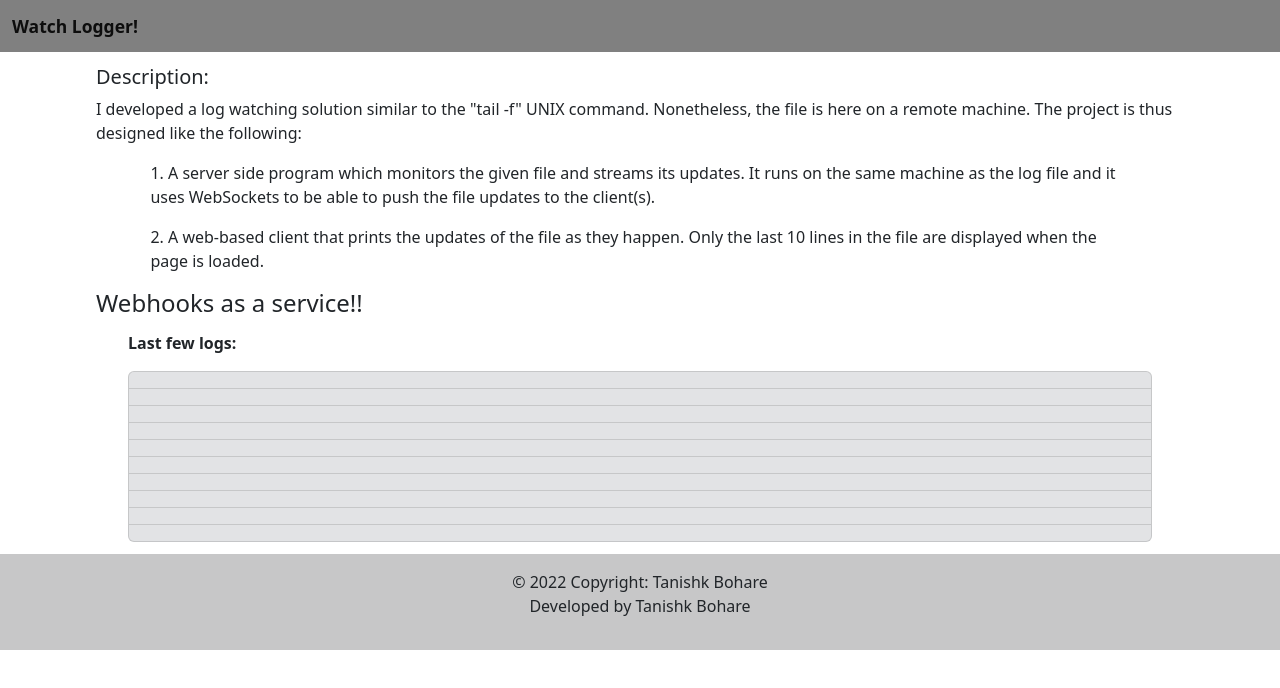
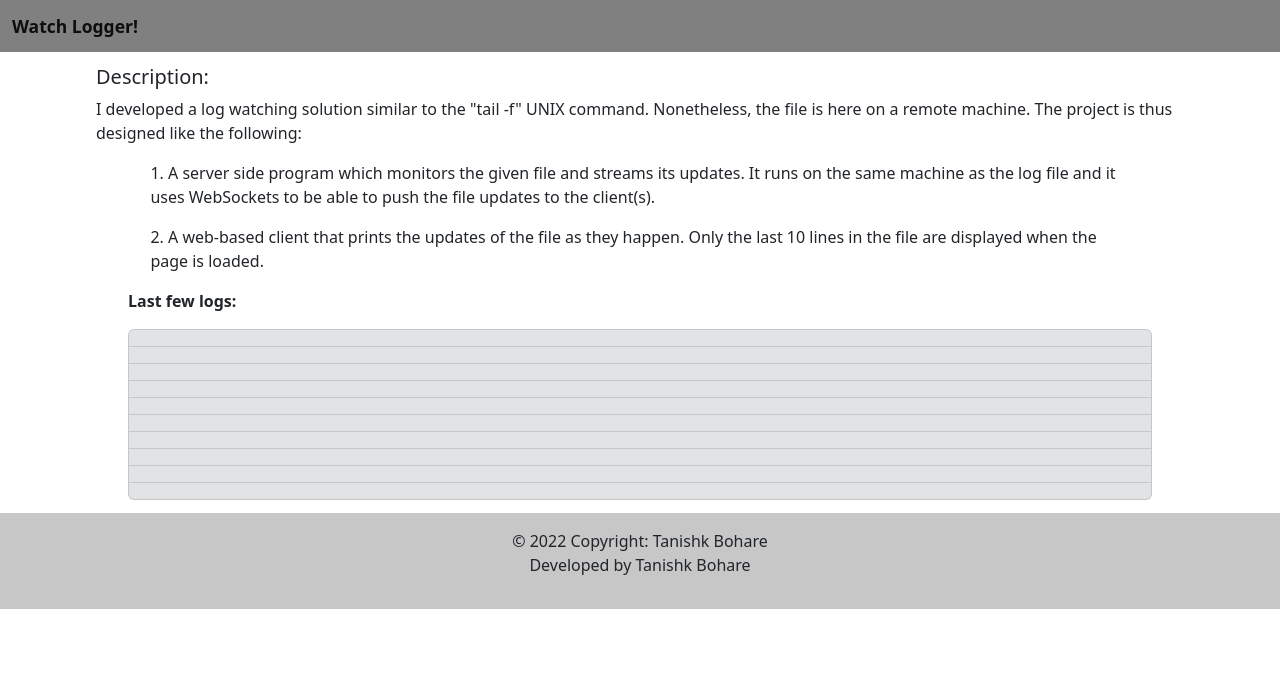
Before and after one commit to Tanishk-Bohare/watchlogger, a website: page index.html in a window 1280 px wide. Drawn offline with nearby package versions, Linux system fonts and the light colour scheme; no server answers.

Commit message:
Update index.html

```diff
--- a/index.html
+++ b/index.html
@@ -46,9 +46,9 @@
 
           </div>
           <div>
-            <h4>
+<!--             <h4>
               Webhooks as a service!!
-            </h4>
+            </h4> -->
 <!--             Try hitting our inbuilt service by clicking following buttons which are connected to another server or you can use the URL as well.
             <button onclick="hithome()">Home</button> <button onclick="hitcount()">Count</button> -->
           </div>
```
